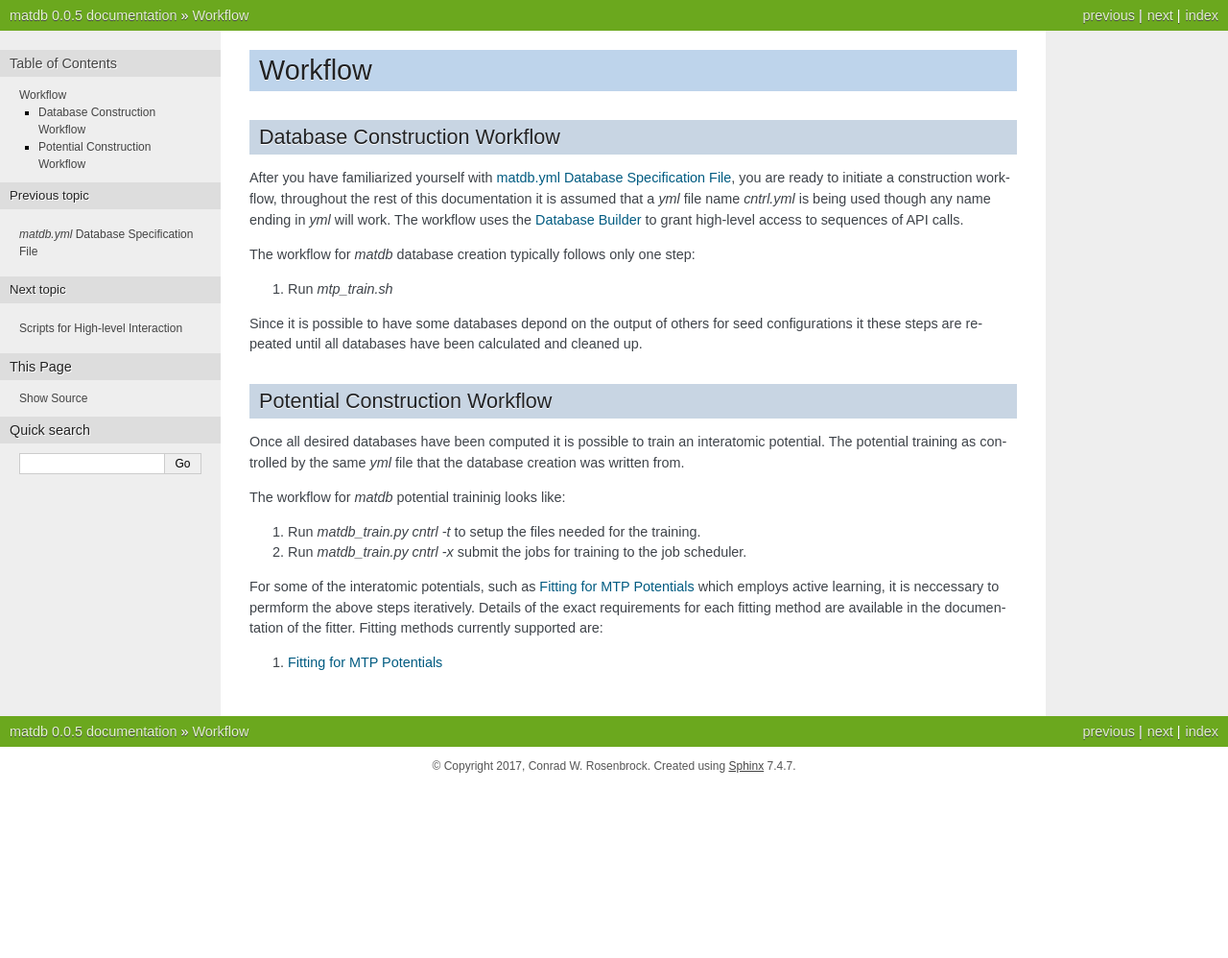
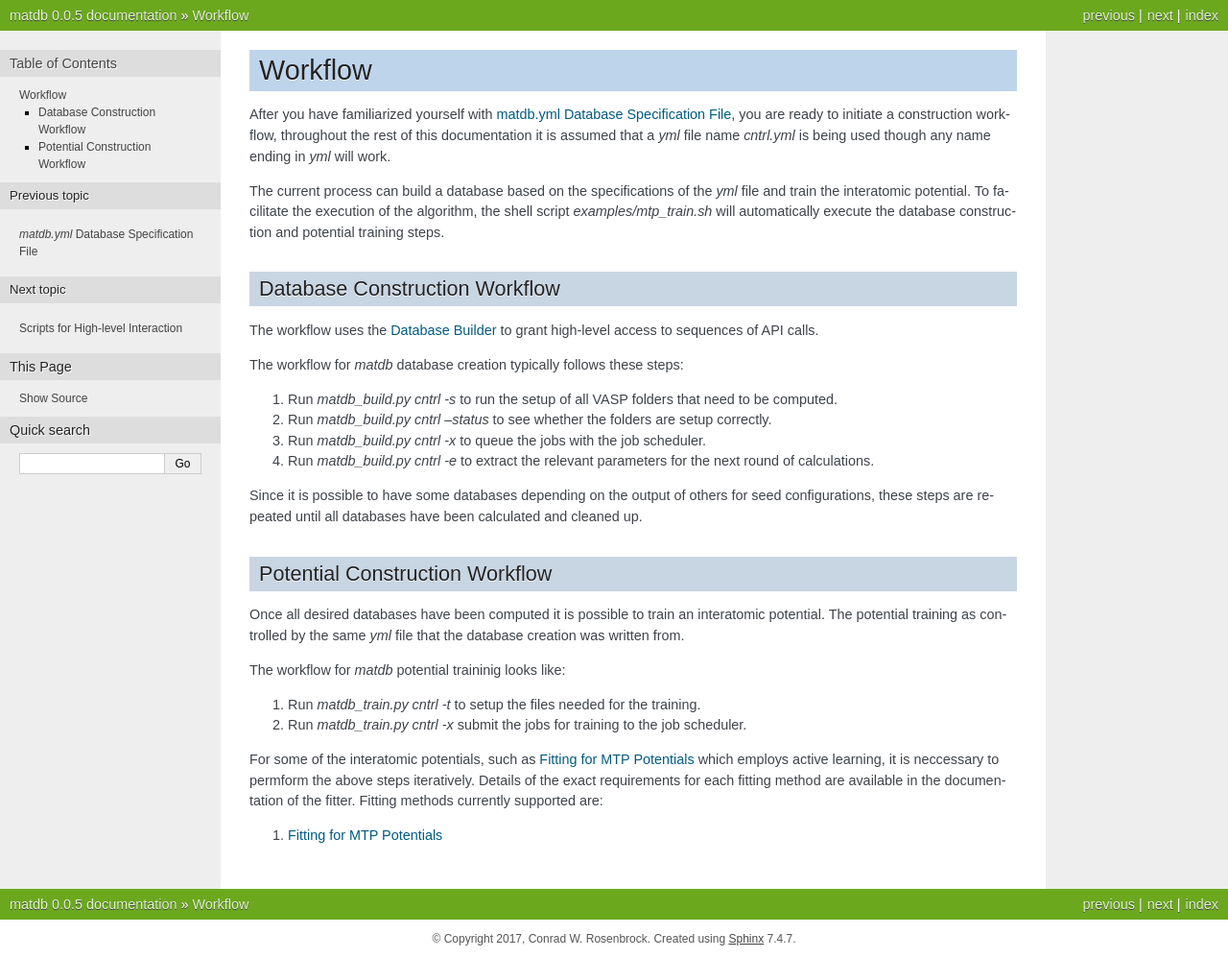
Before and after one commit to HallLabs/tracy_matdb, a Sphinx documentation site: the page built from docs/workflow.rst, in a window 1280 px wide. Shown: the whole page at 96% size. Built offline with Sphinx 7.4.7, drawn with Linux system fonts in a browser that asks for light colours; before the commit the page ends 900 px from its top, so only the background shows below that.

Commit message:
Added the mtp_train.sh script to the documentation
Added mtp_train.sh but kept the details of the database building process

```diff
--- a/docs/workflow.rst
+++ b/docs/workflow.rst
@@ -1,22 +1,35 @@
 Workflow
 ========
+
+After you have familiarized yourself with :doc:`matdbyml`, you are
+ready to initiate a construction workflow, throughout the rest of this
+documentation it is assumed that a `yml` file name `cntrl.yml` is
+being used though any name ending in `yml` will work.
+
+The current process can build a database based on the specifications of the `yml` file
+and train the interatomic potential.
+To facilitate the execution of the algorithm, the shell script `examples/mtp_train.sh` will automatically
+execute the database construction and potential training steps.
 
 Database Construction Workflow
 ------------------------------
 
-After you have familiarized yourself with :doc:`matdbyml`, you are
-ready to initiate a construction workflow, throughout the rest of this
-documentation it is assumed that a `yml` file name `cntrl.yml` is
-being used though any name ending in `yml` will work. The workflow
-uses the :doc:`scripts/build` to grant high-level access to sequences
+The workflow uses the :doc:`scripts/build` to grant high-level access to sequences
 of API calls.
 
-The workflow for `matdb` database creation typically follows only one step:
+The workflow for `matdb` database creation typically follows these steps:
 
-1. Run `mtp_train.sh`
+1. Run `matdb_build.py cntrl -s` to run the setup of all VASP
+   folders that need to be computed.
+2. Run `matdb_build.py cntrl --status` to see whether the folders
+   are setup correctly.
+3. Run `matdb_build.py cntrl -x` to queue the jobs with the job
+   scheduler.
+4. Run `matdb_build.py cntrl -e` to extract the relevant
+   parameters for the next round of calculations.
 
-Since it is possible to have some databases depond on the output of
-others for seed configurations it these steps are repeated until all
+Since it is possible to have some databases depending on the output of
+others for seed configurations, these steps are repeated until all
 databases have been calculated and cleaned up.
 
 Potential Construction Workflow
```
Also changed, not shown: 1 other file.
